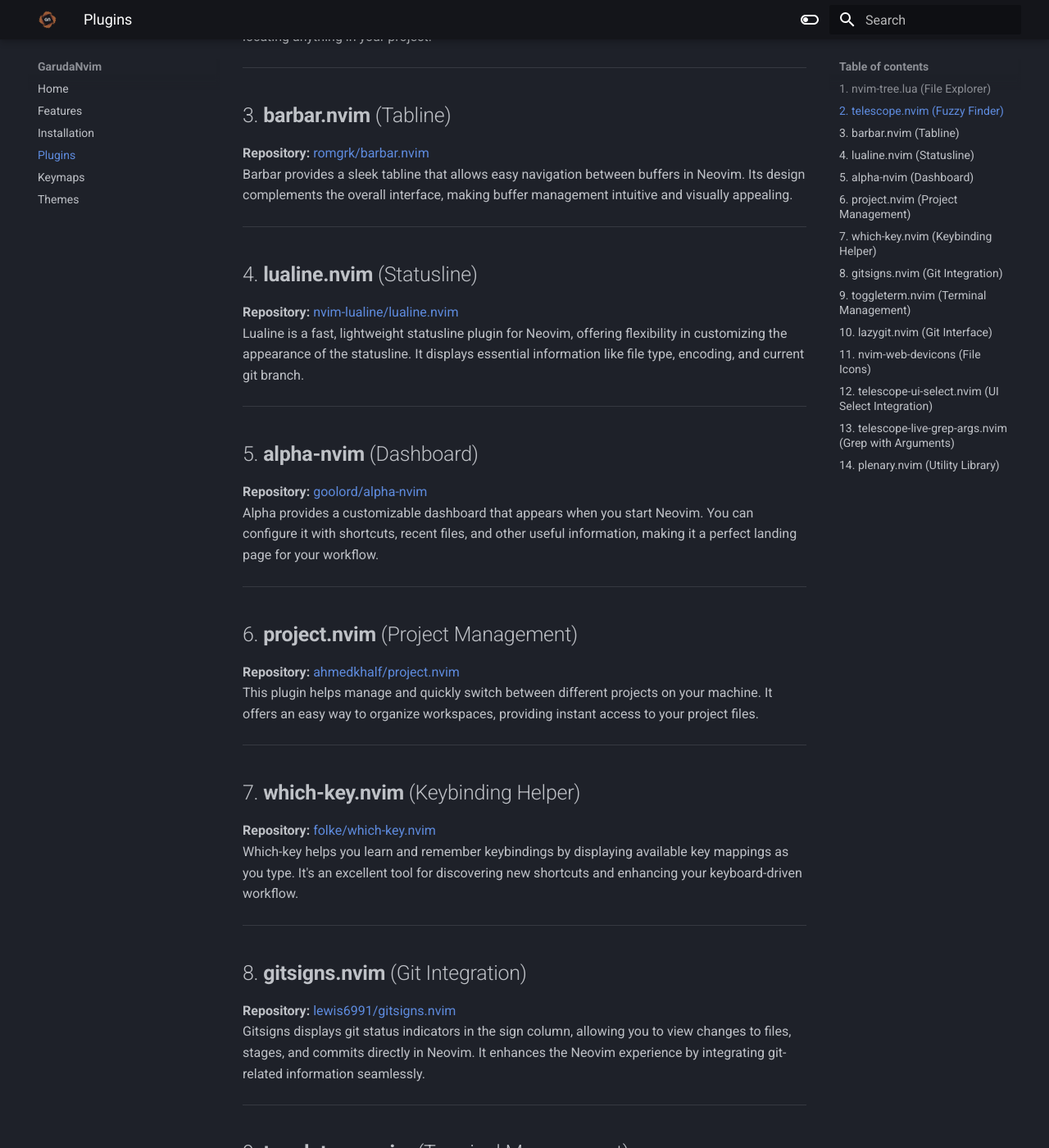
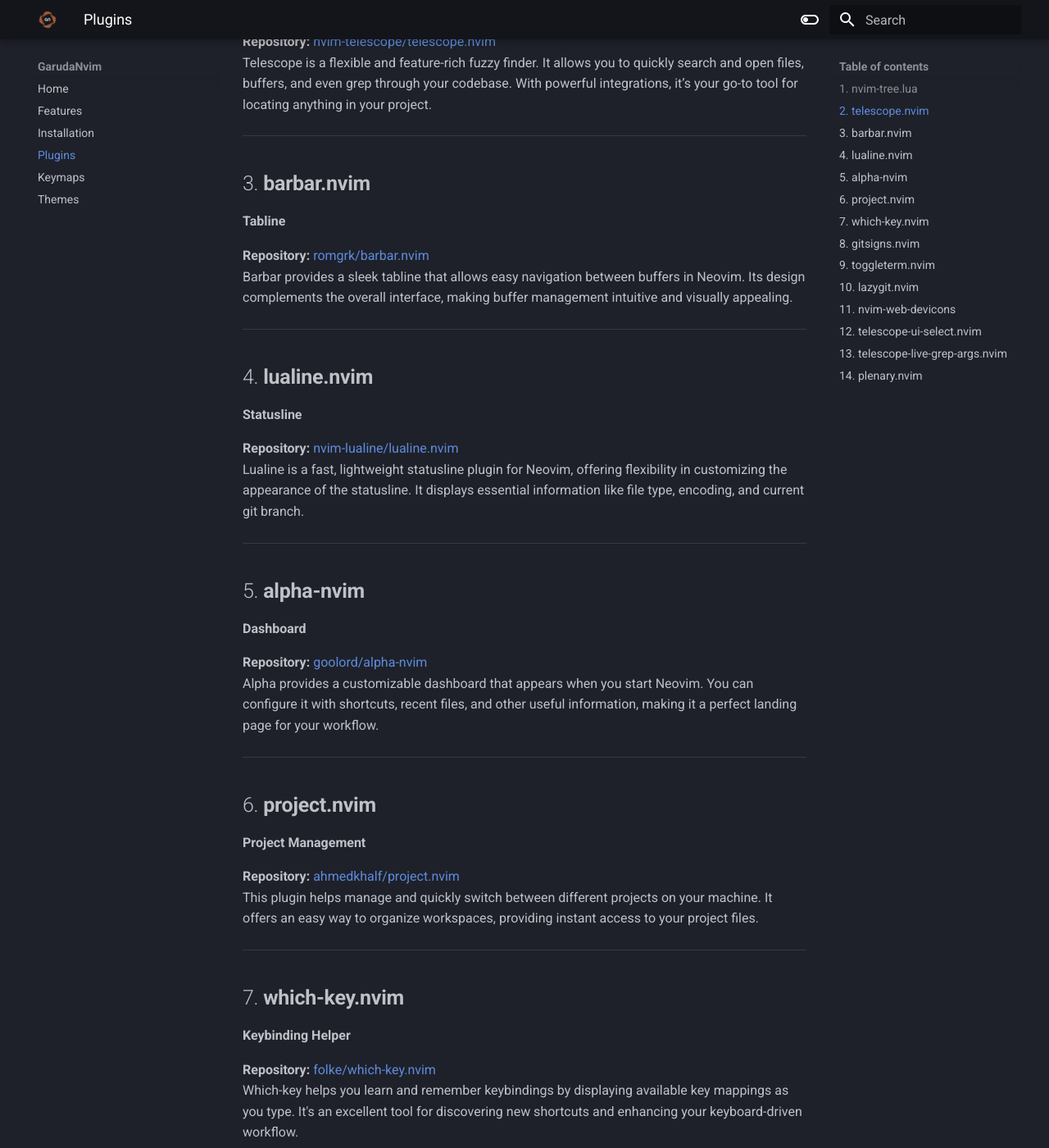
Before and after one commit to GarudaNvim/GarudaNvim.github.io, an MkDocs documentation site: the page built from docs/plugins.md, in a window 1280 px wide and 1400 px high, scrolled down 638 px. Shown: the whole window at 82% size. Built offline with MkDocs 1.6.1 and Material for MkDocs 9.7.7, drawn with Linux system fonts in a browser that asks for light colours; some of the changed text lies outside the part shown.

Commit message:
Made some changes

```diff
--- a/docs/plugins.md
+++ b/docs/plugins.md
@@ -4,85 +4,113 @@
 
 ---
 
-## 1. **nvim-tree.lua** (File Explorer)
+## 1. **nvim-tree.lua**
+**File Explorer**
+
 **Repository:** [nvim-tree/nvim-tree.lua](https://github.com/nvim-tree/nvim-tree.lua)
 A highly efficient file explorer that integrates seamlessly into Neovim. With nvim-tree, you can navigate your project files and directories quickly, making file management much easier. It's designed to be fast and responsive, perfect for keyboard-based navigation.
 
 ---
 
-## 2. **telescope.nvim** (Fuzzy Finder)
+## 2. **telescope.nvim**
+**Fuzzy Finder**
+
 **Repository:** [nvim-telescope/telescope.nvim](https://github.com/nvim-telescope/telescope.nvim)
 Telescope is a flexible and feature-rich fuzzy finder. It allows you to quickly search and open files, buffers, and even grep through your codebase. With powerful integrations, it’s your go-to tool for locating anything in your project.
 
 ---
 
-## 3. **barbar.nvim** (Tabline)
+## 3. **barbar.nvim**
+**Tabline**
+
 **Repository:** [romgrk/barbar.nvim](https://github.com/romgrk/barbar.nvim)
 Barbar provides a sleek tabline that allows easy navigation between buffers in Neovim. Its design complements the overall interface, making buffer management intuitive and visually appealing.
 
 ---
 
-## 4. **lualine.nvim** (Statusline)
+## 4. **lualine.nvim**
+**Statusline**
+
 **Repository:** [nvim-lualine/lualine.nvim](https://github.com/nvim-lualine/lualine.nvim)
 Lualine is a fast, lightweight statusline plugin for Neovim, offering flexibility in customizing the appearance of the statusline. It displays essential information like file type, encoding, and current git branch.
 
 ---
 
-## 5. **alpha-nvim** (Dashboard)
+## 5. **alpha-nvim**
+**Dashboard**
+
 **Repository:** [goolord/alpha-nvim](https://github.com/goolord/alpha-nvim)
 Alpha provides a customizable dashboard that appears when you start Neovim. You can configure it with shortcuts, recent files, and other useful information, making it a perfect landing page for your workflow.
 
 ---
 
-## 6. **project.nvim** (Project Management)
+## 6. **project.nvim**
+**Project Management**
+
 **Repository:** [ahmedkhalf/project.nvim](https://github.com/ahmedkhalf/project.nvim)
 This plugin helps manage and quickly switch between different projects on your machine. It offers an easy way to organize workspaces, providing instant access to your project files.
 
 ---
 
-## 7. **which-key.nvim** (Keybinding Helper)
+## 7. **which-key.nvim**
+**Keybinding Helper**
+
 **Repository:** [folke/which-key.nvim](https://github.com/folke/which-key.nvim)
 Which-key helps you learn and remember keybindings by displaying available key mappings as you type. It's an excellent tool for discovering new shortcuts and enhancing your keyboard-driven workflow.
 
 ---
 
-## 8. **gitsigns.nvim** (Git Integration)
+## 8. **gitsigns.nvim**
+**Git Integration**
+
 **Repository:** [lewis6991/gitsigns.nvim](https://github.com/lewis6991/gitsigns.nvim)
 Gitsigns displays git status indicators in the sign column, allowing you to view changes to files, stages, and commits directly in Neovim. It enhances the Neovim experience by integrating git-related information seamlessly.
 
 ---
 
-## 9. **toggleterm.nvim** (Terminal Management)
+## 9. **toggleterm.nvim**
+**Terminal Management**
+
 **Repository:** [akinsho/toggleterm.nvim](https://github.com/akinsho/toggleterm.nvim)
 Toggleterm makes managing multiple terminal instances within Neovim easy. It allows you to create and toggle between terminals, providing a seamless terminal experience inside your editor.
 
 ---
 
-## 10. **lazygit.nvim** (Git Interface)
+## 10. **lazygit.nvim**
+**Git Interface**
+
 **Repository:** [kdheepak/lazygit.nvim](https://github.com/kdheepak/lazygit.nvim)
 This plugin integrates the popular LazyGit terminal UI into Neovim, enabling you to manage git repositories with a visual interface. It simplifies complex git operations while keeping you inside Neovim.
 
 ---
 
-## 11. **nvim-web-devicons** (File Icons)
+## 11. **nvim-web-devicons**
+**File Icons**
+
 **Repository:** [nvim-tree/nvim-web-devicons](https://github.com/nvim-tree/nvim-web-devicons)
 Nvim-web-devicons provides file icons that enhance the appearance of various plugins such as nvim-tree, barbar, and lualine. It improves visual navigation by using icons to represent different file types.
 
 ---
 
-## 12. **telescope-ui-select.nvim** (UI Select Integration)
+## 12. **telescope-ui-select.nvim**
+**UI Select Integration**
+
 **Repository:** [nvim-telescope/telescope-ui-select.nvim](https://github.com/nvim-telescope/telescope-ui-select.nvim)
 This plugin extends telescope by integrating with Neovim’s `vim.ui.select()` function, replacing default UI selections with a more powerful, fuzzy-searchable menu.
 
 ---
 
-## 13. **telescope-live-grep-args.nvim** (Grep with Arguments)
+## 13. **telescope-live-grep-args.nvim**
+**Grep with Arguments**
+
 **Repository:** [nvim-telescope/telescope-live-grep-args.nvim](https://github.com/nvim-telescope/telescope-live-grep-args.nvim)
 Telescope-live-grep-args allows you to pass arguments to `live_grep`, providing enhanced search capabilities within your project files. It offers flexibility in customizing search queries.
 
 ---
 
-## 14. **plenary.nvim** (Utility Library)
+## 14. **plenary.nvim**
+**Utility Library**
+
 **Repository:** [nvim-lua/plenary.nvim](https://github.com/nvim-lua/plenary.nvim)
 Plenary is a library of common utilities used by many Neovim plugins. It provides essential functions such as asynchronous programming support and file manipulation utilities, making plugin development easier.
 
```
Also changed, not shown: docs/index.md (+9 -6 lines).
